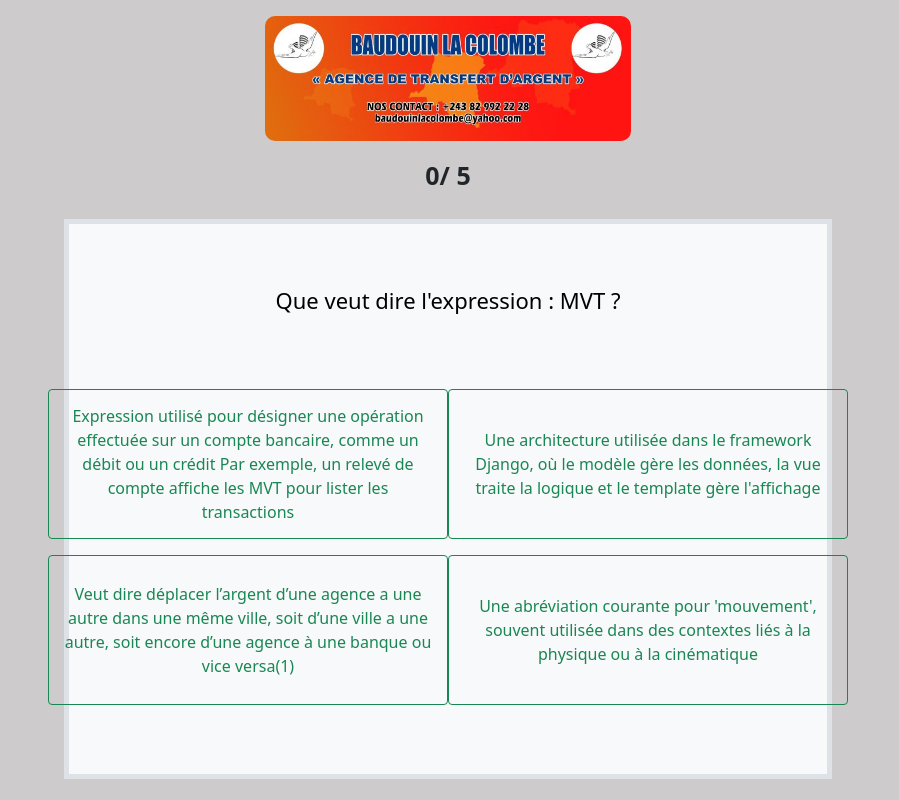
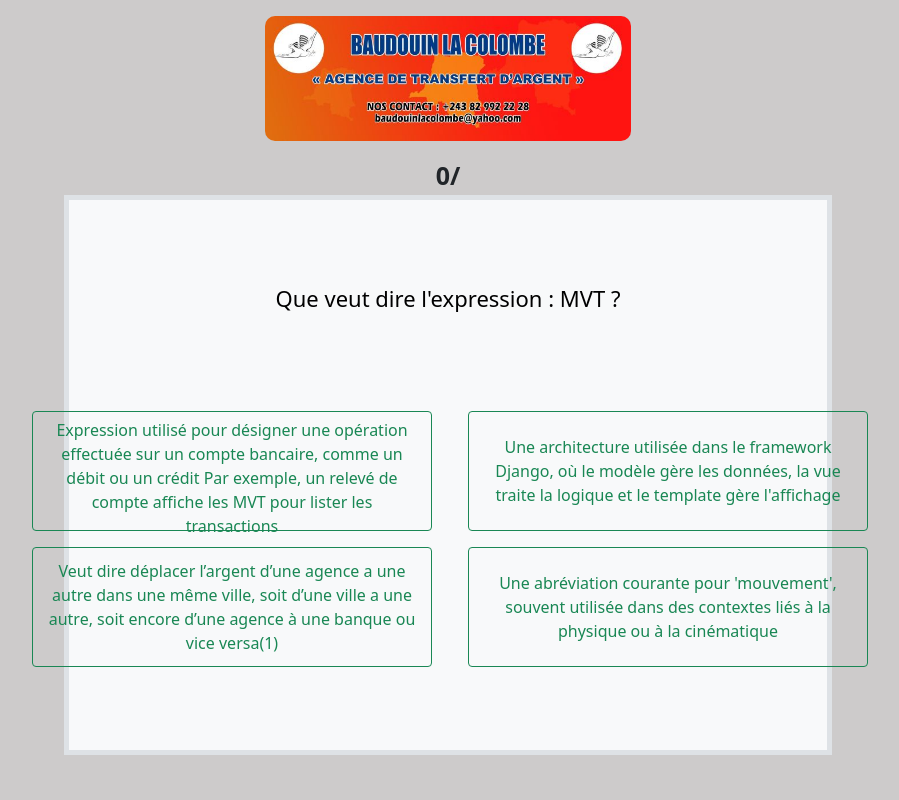
Before and after one commit to LukadiTshitengeFreddy/QUIZ-LACOLOMBE, a plain HTML site: page index.html in a window 1280 px wide. Shown: the whole page, without its empty margins (192-1091 px from the left). Drawn offline with nearby package versions, Linux system fonts and the light colour scheme.

Commit message:
clean_elemnt

```diff
--- a/index.html
+++ b/index.html
@@ -25,14 +25,13 @@
             style="height: 125px; border-radius: 10px;"></div>
 
       <div class="text-center fw-bold mt-3" id="compteur"
-         style="font-size: 25px;">0/ <span id="sur"></span></div>
-      <div class="mt-4 bg-light border border-5"
+         style="font-size: 25px;">0/</div>
+      <div class="bg-light border border-5"
          style="display: flex; justify-content: center; align-items: center; width: 60%; margin: auto; height: 70%; height: 70vh; ">
-         <div style="display: none;" id="AffichageAll">
-            <div class="text-center mt-3" id="HereQuiez"></div>
-
-            <div class="d-flex m-4 pt-5">
-               <div class="row">
+         <div id="AffichageAll">
+            <div class="text-center mt-5" id="HereQuiez"></div>
+            <div class="d-flex m-5 pt-5">
+               <div class="row mx-2">
                   <div class="col">
                      <button class="btn btn-outline-success mb-3" id="chose_one"
                         onclick="compteurValue()"></button>
@@ -41,7 +40,7 @@
                   </div>
                </div>
                <div class="row">
-                  <div class="col">
+                  <div class="col mx-3">
                      <button class="btn btn-outline-success mb-3"
                         id="chose_three" onclick="compteurValue()"></button>
                      <button class="btn btn-outline-success" id="chose_for"
--- a/script.js
+++ b/script.js
@@ -1,10 +1,9 @@
-document.addEventListener("DOMContentLoaded", function () {
 const Questions = [
    'Que veut dire l\'expression : MVT ? ',
    'Que veut dire l\'expression : Mission de service ? ',
    'Que veut dire l\'expression : Au service ?',
    'Que veut dire l\'expression : Locale ? ',
-      'Que veut dire l\'expression : Comité directeur ? '
+   'Que veut dire l\'expression : Comité directeur ? ',
 ];
 const Answer1 = [
    'Expression utilisé pour désigner une opération effectuée sur un compte bancaire, comme un débit ou un crédit Par exemple, un relevé de compte affiche les MVT pour lister les transactions',
@@ -38,8 +37,6 @@ document.addEventListener("DOMContentLoaded", function () {
 ]
 let NbrQuestions = Questions.length;
 
-   let afficheDiv = document.getElementById('AffichageAll')
-
 let DivQuestion = document.getElementById('HereQuiez')
 
 let Reponse1 = document.getElementById('chose_one')
@@ -50,25 +47,24 @@ document.addEventListener("DOMContentLoaded", function () {
 
 let Reponse4 = document.getElementById('chose_for')
 
+let compteur = 0;
+
+let CompteurIncrem = document.getElementById('compteur')
+
 DivQuestion.textContent = '',
-      setTimeout(() => {
-         afficheDiv.style.display = 'block';
+
    DivQuestion.textContent = Questions[0]
 Reponse1.textContent = Answer1[0]
 Reponse2.textContent = Answer1[1]
 Reponse3.textContent = Answer1[2]
 Reponse4.textContent = Answer1[3]
-      }, 500);
-   document.getElementById('sur').textContent = NbrQuestions;
 
-});
-
-
-let compteur = 0;
-
-let CompteurIncrem = document.getElementById('compteur')
 
 function compteurValue() {
    compteur += 1;
-   CompteurIncrem.textContent = compteur + '/';
+   CompteurIncrem.textContent = compteur + '/' + NbrQuestions;
+
+   for (let i = 0; i < Questions.length; i++) {
+      DivQuestion.textContent = Questions[i]
    }
+}
--- a/style.css
+++ b/style.css
@@ -1,13 +1,14 @@
 body {
    background-color: rgb(205, 203, 203);
 }
-#HereQuiez{
+
+#HereQuiez {
    display: block;
    color: rgb(0, 0, 0);
    font-size: 22px;
 }
+
 button {
    width: 400px;
-   height: 150px;
-
+   height: 120px;
 }
```
Lines whose indentation alone changed are shown as unchanged.
